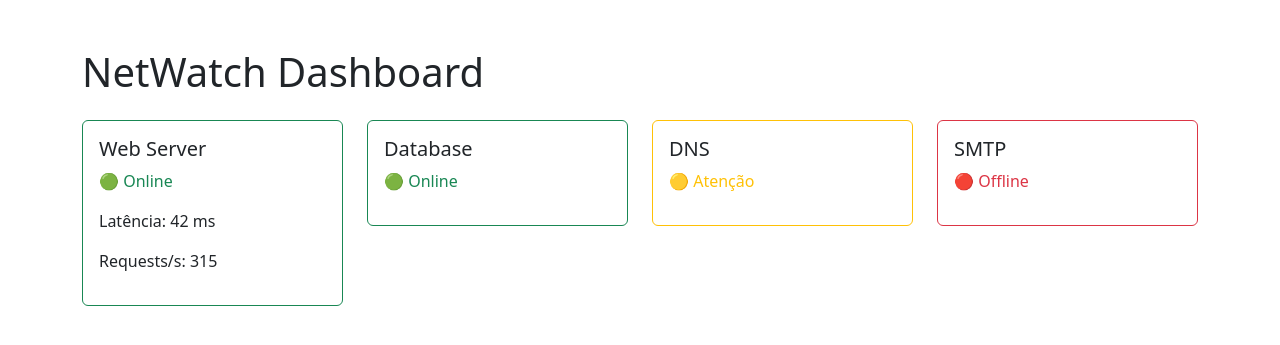
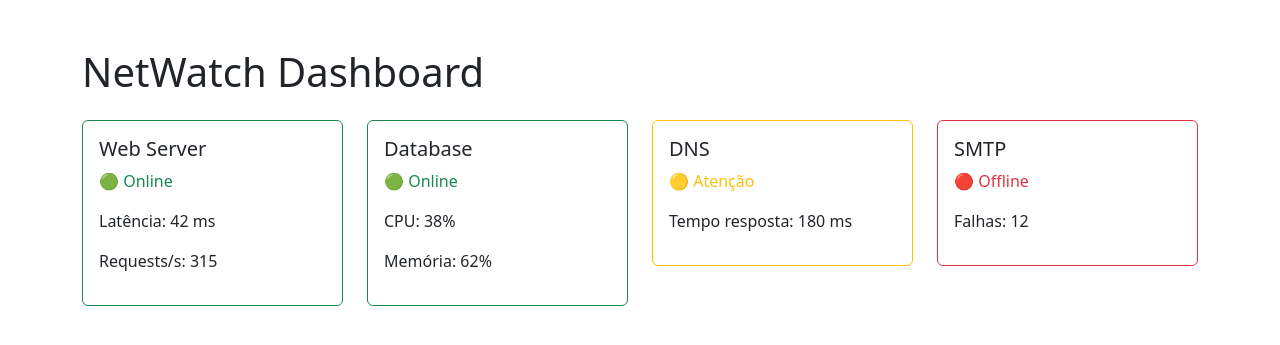
Before and after one commit to thiagodellano/NetWatch, a Flask app: page / in a window 1280 px wide. Shown: the top 345 px of the page. Run offline with Flask 3, Linux system fonts and the light colour scheme.

Commit message:
Implementa métricas dinâmicas para todos os serviços

```diff
--- a/app.py
+++ b/app.py
@@ -8,7 +8,19 @@ def home():
     dados = {
         "web_status": "🟢 Online",
         "latencia": 42,
-        "rps": 315
+        "rps": 315,
+
+        "db_status": "🟢 Online",
+        "cpu": 38,
+        "memoria": 62,
+
+        "dns_status": "🟡 Atenção",
+        "dns_tempo": 180,
+
+        "smtp_status": "🔴 Offline",
+        "smtp_falhas": 12
+
+
     }
 
     return render_template(
--- a/templates/dashboard.html
+++ b/templates/dashboard.html
@@ -15,6 +15,7 @@
 
     <div class="row">
 
+        <!-- Web Server -->
         <div class="col-md-3">
             <div class="card border-success">
                 <div class="card-body">
@@ -35,29 +36,57 @@
             </div>
         </div>
 
+        <!-- Database -->
         <div class="col-md-3">
             <div class="card border-success">
                 <div class="card-body">
                     <h5>Database</h5>
-                    <p class="text-success">🟢 Online</p>
+
+                    <p class="text-success">
+                        {{ dados.db_status }}
+                    </p>
+
+                    <p>
+                        CPU: {{ dados.cpu }}%
+                    </p>
+
+                    <p>
+                        Memória: {{ dados.memoria }}%
+                    </p>
                 </div>
             </div>
         </div>
 
+        <!-- DNS -->
         <div class="col-md-3">
             <div class="card border-warning">
                 <div class="card-body">
                     <h5>DNS</h5>
-                    <p class="text-warning">🟡 Atenção</p>
+
+                    <p class="text-warning">
+                        {{ dados.dns_status }}
+                    </p>
+
+                    <p>
+                        Tempo resposta: {{ dados.dns_tempo }} ms
+                    </p>
                 </div>
             </div>
         </div>
 
+        <!-- SMTP -->
         <div class="col-md-3">
             <div class="card border-danger">
                 <div class="card-body">
                     <h5>SMTP</h5>
-                    <p class="text-danger">🔴 Offline</p>
+
+                    <p class="text-danger">
+                        {{ dados.smtp_status }}
+                    </p>
+
+                    <p>
+                        Falhas: {{ dados.smtp_falhas }}
+                    </p>
                 </div>
             </div>
         </div>
@@ -67,3 +96,4 @@
 </div>
 
 </body>
+</html>
```
Lines whose indentation alone changed are shown as unchanged.
